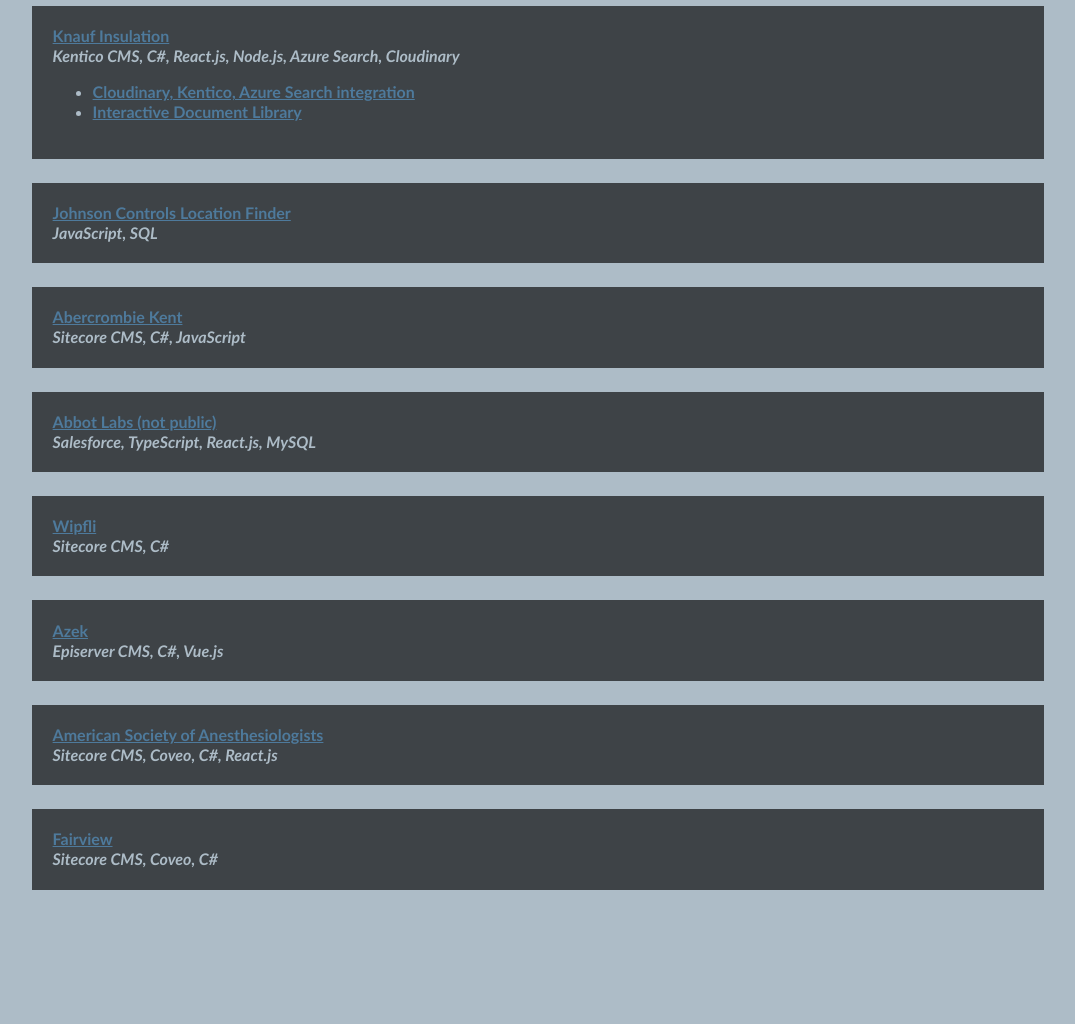
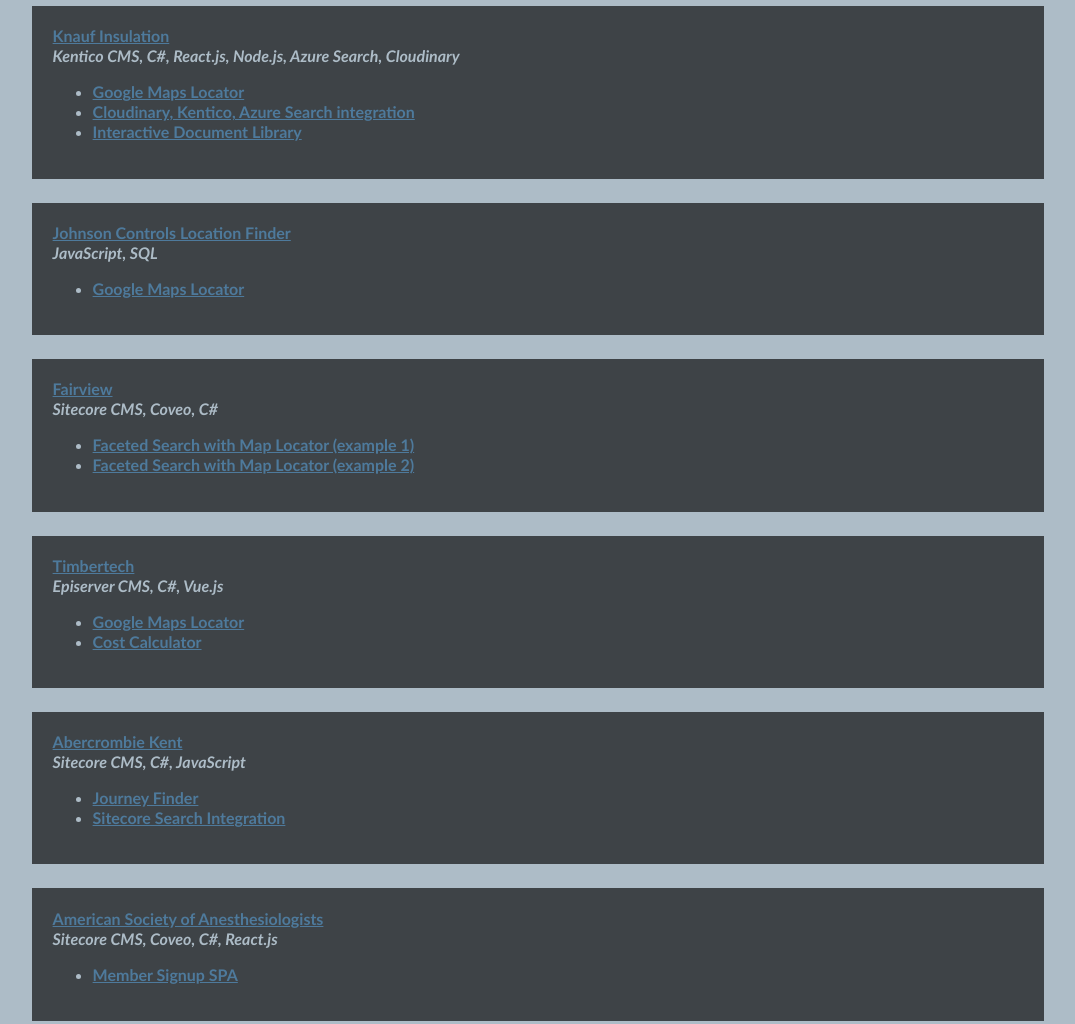
Before and after one commit to groos/groos.github.io, a website: page work/work.html in a window 1280 px wide. Shown: the part 120-1144 px from the top of the page, without its empty margins (102-1177 px from the left). Before the commit the page ends 1073 px from the top, so only its background shows below. Drawn offline with Linux system fonts and the light colour scheme.

Commit message:
added content

```diff
--- a/work/work.html
+++ b/work/work.html
@@ -9,22 +9,71 @@
         <h1>Projects</h1>
 
         <div class="work-example">
-            <a href="https://www.https://www.knaufinsulation.us/">Knauf Insulation</a>
+            <a href="https://www.https://www.knaufinsulation.us/" target="none">Knauf Insulation</a>
             <span class="tech-used">Kentico CMS, C#, React.js, Node.js, Azure Search, Cloudinary</span>
             <ul>
-                <li><a href="https://www.knaufnorthamerica.com/en-us/search?q=&p=all+results">Cloudinary, Kentico, Azure Search integration</a></li>
-                <li><a href="https://www.knaufnorthamerica.com/en-us/resource-documentation?c=data+sheet">Interactive Document Library</a></li>
+                <li><a href="https://www.knaufnorthamerica.com/en-us/where-to-buy" target="none" />Google Maps
+                    Locator</a></li>
+                <li><a href="https://www.knaufnorthamerica.com/en-us/search?q=&p=all+results" target="none">Cloudinary,
+                        Kentico, Azure Search integration</a></li>
+                <li><a href="https://www.knaufnorthamerica.com/en-us/resource-documentation?c=data+sheet"
+                        target="none">Interactive Document Library</a></li>
             </ul>
         </div>
 
         <div class="work-example">
-            <a href="https://www.johnsoncontrols.com/locations">Johnson Controls Location Finder</a>
+            <a href="https://www.johnsoncontrols.com/locations" target="none">Johnson Controls Location Finder</a>
             <span class="tech-used">JavaScript, SQL</span>
+            <ul>
+                <li>
+                    <a href="https://www.johnsoncontrols.com/locations/results?latitude=41.94071780000001&longitude=-87.65864169999999&distance=10&units=mi&iso=en"
+                        target="none">Google Maps Locator</a>
+                </li>
+            </ul>
+        </div>
+
+
+        <div class="work-example">
+            <a href="https://www.fairview.org" target="none">Fairview</a>
+            <span class="tech-used">Sitecore CMS, Coveo, C#</span>
+            <ul>
+                <li><a href="https://fairview.org/search/doctors" target="none">Faceted Search with Map Locator (example
+                        1)</a></li>
+                <li><a href="https://fairview.org/search/locations" target="none">Faceted Search with Map Locator
+                        (example 2)</a></li>
+            </ul>
         </div>
 
         <div class="work-example">
-            <a href="https://www.abercrombiekent.com/">Abercrombie Kent</a>
+            <a href="https://www.timbertech.com" target="none">Timbertech</a>
+            <span class="tech-used">Episerver CMS, C#, Vue.js</span>
+            <ul>
+                <li><a href="https://www.timbertech.com/contractors" target="none">Google Maps Locator</a></li>
+                <li>
+                    <a href="https://www.timbertech.com/design/decking-cost-calculator/" target="none">Cost
+                        Calculator</a>
+                </li>
+            </ul>
+        </div>
+
+        <div class="work-example">
+            <a href="https://www.abercrombiekent.com/" target="none">Abercrombie Kent</a>
             <span class="tech-used">Sitecore CMS, C#, JavaScript</span>
+            <ul>
+                <li><a href="https://www.abercrombiekent.com/journey-search" target="none">Journey Finder</a></li>
+                <li><a href="https://www.abercrombiekent.com/search-page" target="none">Sitecore Search Integration</a>
+                </li>
+            </ul>
+        </div>
+
+        <div class="work-example">
+            <a href="https://asahq.org" target="none">American Society of Anesthesiologists</a>
+            <span class="tech-used">Sitecore CMS, Coveo, C#, React.js</span>
+            <ul>
+                <li>
+                    <a href="https://www.asahq.org/member-join" target="none">Member Signup SPA</a>
+                </li>
+            </ul>
         </div>
 
         <div class="work-example">
@@ -33,23 +82,8 @@
         </div>
 
         <div class="work-example">
-            <a href="https://www.wipfli.com">Wipfli</a>
+            <a href="https://www.wipfli.com" target="none">Wipfli</a>
             <span class="tech-used">Sitecore CMS, C#</span>
-        </div>
-
-        <div class="work-example">
-            <a href="https://www.azekco.com">Azek</a>
-            <span class="tech-used">Episerver CMS, C#, Vue.js</span>
-        </div>
-
-        <div class="work-example">
-            <a href="https://asahq.org">American Society of Anesthesiologists</a>
-            <span class="tech-used">Sitecore CMS, Coveo, C#, React.js</span>
-        </div>
-
-        <div class="work-example">
-            <a href="https://www.fairview.org">Fairview</a>
-            <span class="tech-used">Sitecore CMS, Coveo, C#</span>
         </div>
     </div>
 
```
